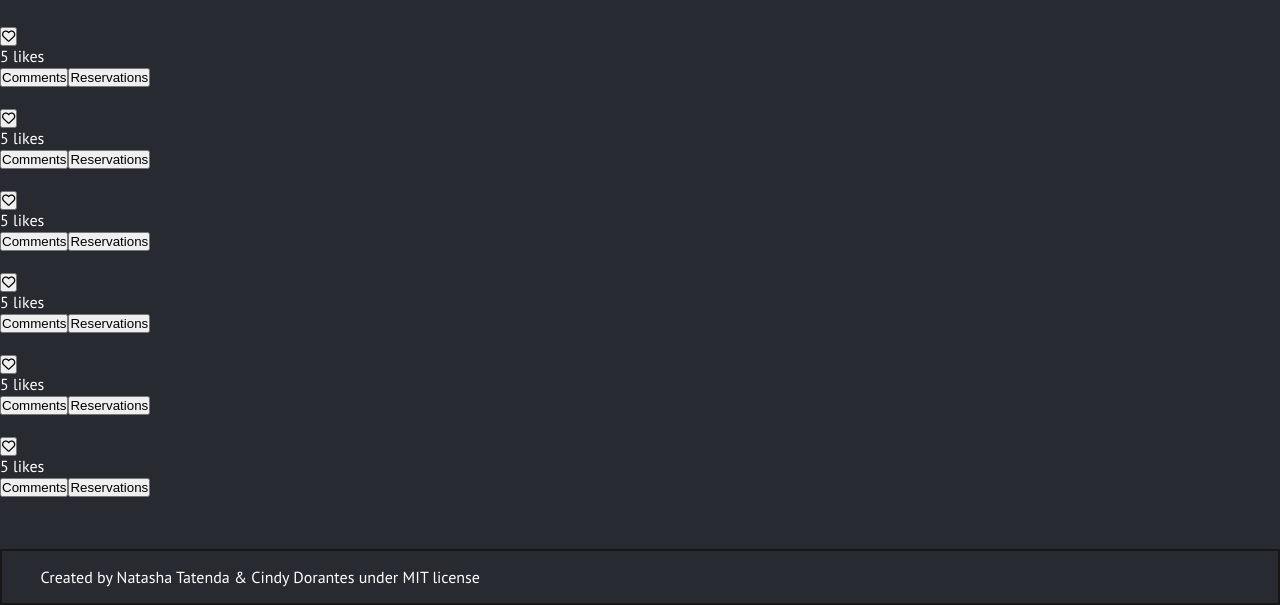
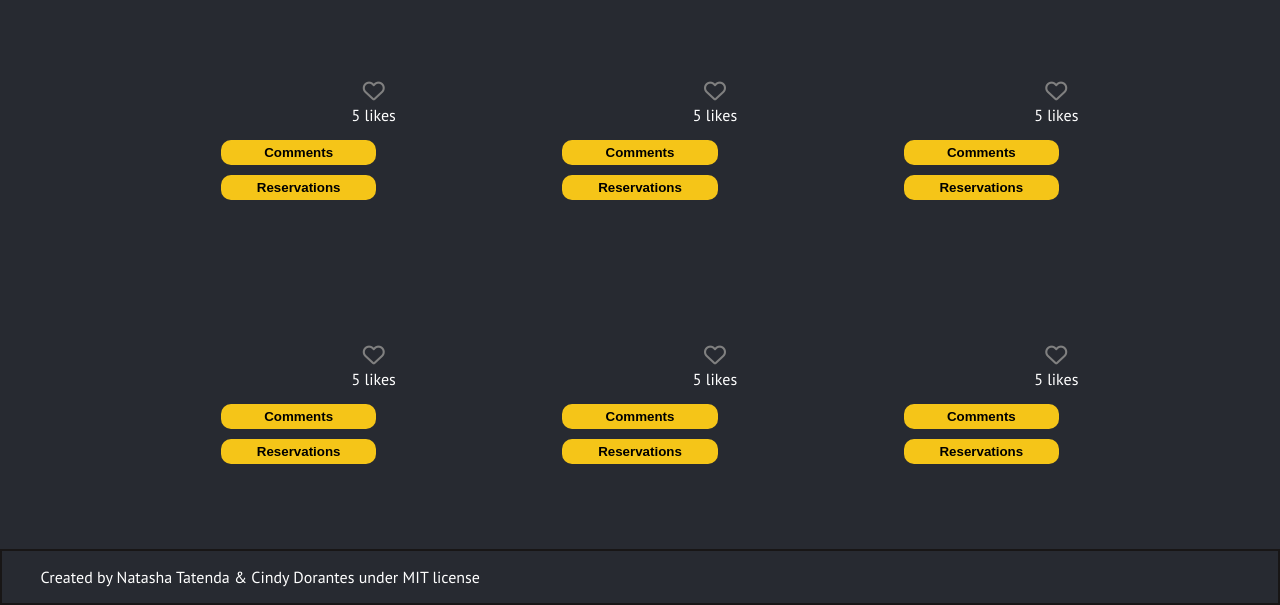
Before and after one commit to NATASHA-ct/Top-rated-tv-shows-Web-app, a website built with webpack: page src/index.html in a window 1280 px wide. Shown: the part 195-800 px from the top of the page. Built offline with nearby package versions, Linux system fonts and the light colour scheme; no server answers.

Commit message:
add style to show items

```diff
--- a/src/modules/display-home.js
+++ b/src/modules/display-home.js
@@ -5,21 +5,25 @@ const baseURL = 'https://api.tvmaze.com/lookup/shows?imdb=';
 
 const displayHome = (item) => {
   const showItem = document.createElement('div');
+  showItem.classList.add('showItem');
   displayItems.appendChild(showItem);
 
   const showImg = document.createElement('img');
   showItem.appendChild(showImg);
 
   const showInfo = document.createElement('div');
+  showInfo.classList.add('showInfo');
   showItem.appendChild(showInfo);
 
   const showName = document.createElement('p');
   showInfo.appendChild(showName);
 
   const showLikes = document.createElement('div');
+  showLikes.classList.add('showLikes');
   showInfo.appendChild(showLikes);
 
   const likesIcon = document.createElement('button');
+  likesIcon.classList.add('btnLike');
   likesIcon.innerHTML = '<i class="fa-regular fa-heart"></i>';
   showLikes.appendChild(likesIcon);
 
--- a/src/style.css
+++ b/src/style.css
@@ -53,6 +53,73 @@ header {
   font-size: 25px;
 }
 
+#displayItems {
+  display: flex;
+  flex-wrap: wrap;
+  justify-content: space-around;
+  margin: 1vh 10vw 5vh 10vw;
+}
+
+.showItem {
+  display: flex;
+  flex-direction: column;
+  align-items: center;
+  margin: 8vh 4vw;
+}
+
+.showItem > img {
+  border-radius: 6px;
+}
+
+.showItem > button {
+  border: none;
+  background-color: var(--yellow);
+  border-radius: 10px;
+  text-decoration: none;
+  font-weight: bold;
+  color: #000;
+  cursor: pointer;
+  padding: 5px 10px;
+  margin: 5px;
+  width: 80%;
+  text-align: center;
+}
+
+.showItem > button:hover {
+  outline: 0;
+  background: #f4e603;
+  box-shadow: 1px 1px 0 0, 2px 2px 0 0, 3px 3px 0 0, 4px 4px 0 0, 5px 5px 0 0;
+}
+
+.showInfo {
+  display: flex;
+  justify-content: space-between;
+  align-items: center;
+  width: 100%;
+  margin: 10px 0;
+}
+
+.showInfo > p {
+  inline-size: 150px;
+  overflow-wrap: break-word;
+  font-size: large;
+}
+
+.showLikes {
+  display: flex;
+  flex-direction: column;
+  justify-content: center;
+}
+
+.btnLike {
+  border: none;
+  background: none;
+  text-decoration: none;
+  font-size: 22px;
+  color: grey;
+  cursor: pointer;
+}
+
 /* footer style */
 footer {
   position: fixed;
@@ -61,4 +128,5 @@ footer {
   bottom: 0;
   padding: 2vh 3vw;
   border: 2px solid rgb(24, 22, 22);
+  background-color: var(--black);
 }
```
